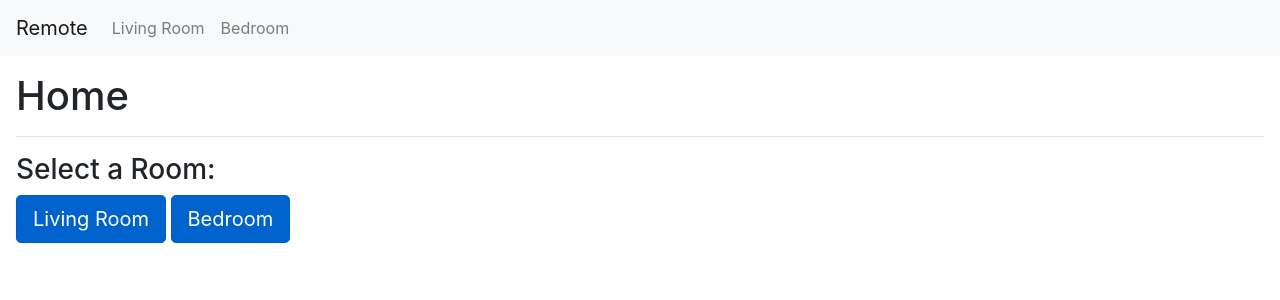
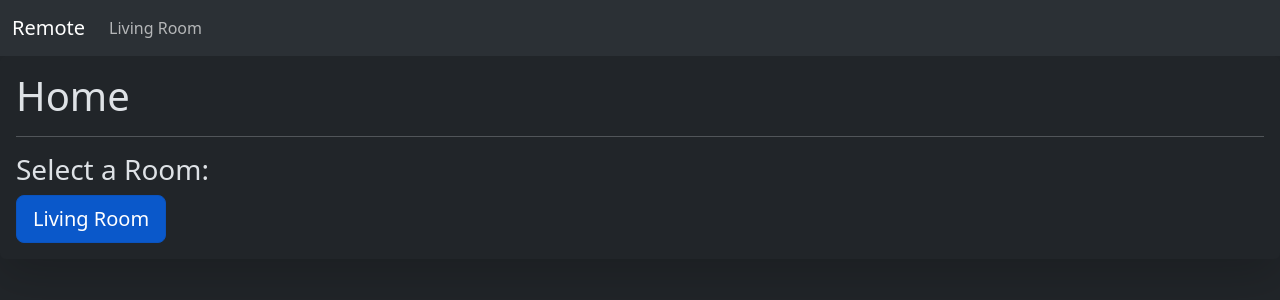
Before and after one commit to BrandenEsses/crestron-remote, a Flask app: page / in a window 1280 px wide. Shown: the top 300 px of the page. Run offline with Flask 3, Linux system fonts and the light colour scheme; parts of the project's set-up code (start-up, migrations or seed data) failed here and were passed over; some libraries are stand-ins or nearby versions.

Commit message:
Switched to Bootstrap 5.3; forced dark mode

```diff
--- a/templates/index.html
+++ b/templates/index.html
@@ -1,11 +1,11 @@
 {% extends "layout/page.html" %}
 {% block title %}Home{% endblock %}
 {% block content %}
-<div class='container-fluid shadow-lg p-3 mb-5 bg-white rounded'>
+<div class='container-fluid shadow-lg p-3 mb-5 rounded'>
   <h1>Home</h1>
   <hr />
   <h3>Select a Room:</h3>
   <a href="/living_room" class="btn btn-primary btn-lg active">Living Room</a>
-  <a href="/bedroom" class="btn btn-primary btn-lg active">Bedroom</a>
+<!--  <a href="/bedroom" class="btn btn-primary btn-lg active">Bedroom</a>-->
 </div>
 {% endblock %}
--- a/templates/layout/page.html
+++ b/templates/layout/page.html
@@ -1,12 +1,11 @@
 <!DOCTYPE html>
-<html lang="en">
+<html lang="en" data-bs-theme="dark">
   <head>
     <meta charset="utf-8">
     <meta name="viewport" content="width=device-width, initial-scale=1, shrink-to-fit=no">
-    <link rel="stylesheet" href="https://cdn.jsdelivr.net/npm/bootstrap@4.0.0/dist/css/bootstrap.min.css" integrity="sha384-Gn5384xqQ1aoWXA+058RXPxPg6fy4IWvTNh0E263XmFcJlSAwiGgFAW/dAiS6JXm" crossorigin="anonymous">
+    <link href="https://cdn.jsdelivr.net/npm/bootstrap@5.3.3/dist/css/bootstrap.min.css" rel="stylesheet" integrity="sha384-QWTKZyjpPEjISv5WaRU9OFeRpok6YctnYmDr5pNlyT2bRjXh0JMhjY6hW+ALEwIH" crossorigin="anonymous">
     <script src="https://code.jquery.com/jquery-3.2.1.slim.min.js" integrity="sha384-KJ3o2DKtIkvYIK3UENzmM7KCkRr/rE9/Qpg6aAZGJwFDMVNA/GpGFF93hXpG5KkN" crossorigin="anonymous"></script>
-    <script src="https://cdn.jsdelivr.net/npm/popper.js@1.12.9/dist/umd/popper.min.js" integrity="sha384-ApNbgh9B+Y1QKtv3Rn7W3mgPxhU9K/ScQsAP7hUibX39j7fakFPskvXusvfa0b4Q" crossorigin="anonymous"></script>
-    <script src="https://cdn.jsdelivr.net/npm/bootstrap@4.0.0/dist/js/bootstrap.min.js" integrity="sha384-JZR6Spejh4U02d8jOt6vLEHfe/JQGiRRSQQxSfFWpi1MquVdAyjUar5+76PVCmYl" crossorigin="anonymous"></script>
+    <script src="https://cdn.jsdelivr.net/npm/bootstrap@5.3.3/dist/js/bootstrap.bundle.min.js" integrity="sha384-YvpcrYf0tY3lHB60NNkmXc5s9fDVZLESaAA55NDzOxhy9GkcIdslK1eN7N6jIeHz" crossorigin="anonymous"></script>
     <script src="//ajax.googleapis.com/ajax/libs/jquery/1.9.1/jquery.min.js"></script>
     <link rel="stylesheet" href="https://cdn.jsdelivr.net/npm/bootstrap-icons@1.11.2/font/bootstrap-icons.min.css">
     <title>
@@ -15,7 +14,8 @@
     </title>
   </head>
   <body>
-    <nav class="navbar navbar-expand-lg navbar-light bg-light">
+    <nav class="navbar navbar-expand-lg bg-body-tertiary">
+      <div class="container-fluid">
       <a class="navbar-brand" href="/">Remote</a>
       <button class="navbar-toggler" type="button" data-toggle="collapse" data-target="#navbarNavAltMarkup" aria-controls="navbarNavAltMarkup" aria-expanded="false" aria-label="Toggle navigation">
         <span class="navbar-toggler-icon"></span>
@@ -23,8 +23,9 @@
       <div class="collapse navbar-collapse" id="navbarNavAltMarkup">
         <div class="navbar-nav">
           <a class="nav-item nav-link" href="/living_room">Living Room</a>
-          <a class="nav-item nav-link" href="/bedroom">Bedroom</a>
+<!--          <a class="nav-item nav-link" href="/bedroom">Bedroom</a>-->
         </div>
+      </div>
       </div>
     </nav>
     {% block content %}
--- a/templates/rooms/living_room.html
+++ b/templates/rooms/living_room.html
@@ -1,7 +1,7 @@
 {% extends "layout/page.html" %}
 {% block title %}Living Room{% endblock %}
 {% block content %}
-<div class='container-fluid shadow-lg p-3 mb-5 bg-white rounded'>
+<div class='container-fluid shadow-lg p-3 mb-5 rounded'>
   <h1>Living Room</h1>
   <hr />
   <h3>TV Power</h3>
```
